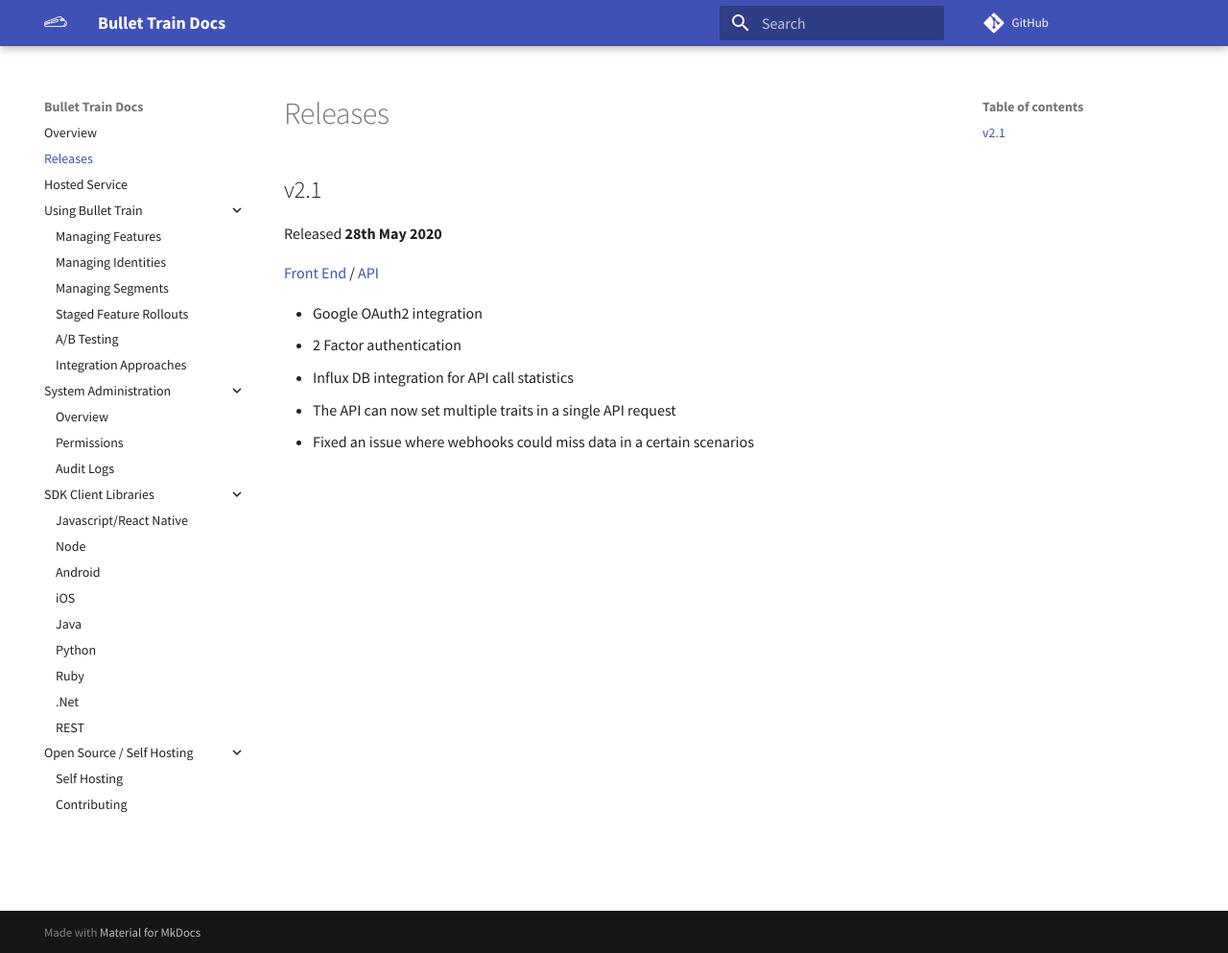
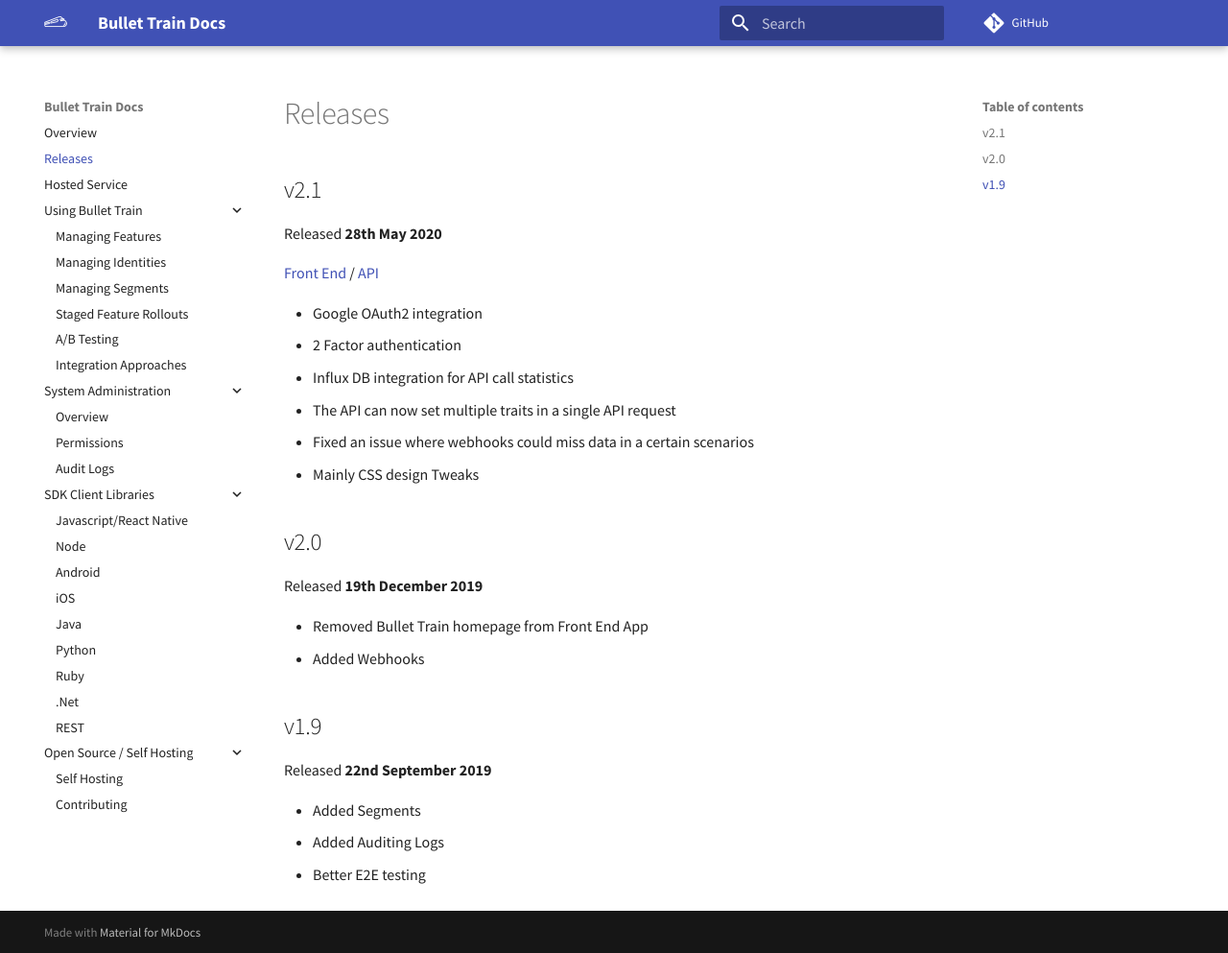
Before and after one commit to Flagsmith/flagsmith-docs, an MkDocs documentation site: the page built from docs/releases.md, in a window 1280 px wide and 993 px high. Shown: the whole window at 96% size. Built offline with MkDocs 1.6.1 and Material for MkDocs 9.7.7, drawn with Linux system fonts in a browser that asks for light colours; comment, search, counter and statistics services are not loaded.

Commit message:
Added more release info

```diff
--- a/docs/releases.md
+++ b/docs/releases.md
@@ -6,11 +6,26 @@ description: Bullet Train Releases
 
 Released **28th May 2020**
 
-[Front End](https://github.com/BulletTrainHQ/bullet-train-frontend/releases/tag/2.1.0) /
-[API](https://github.com/BulletTrainHQ/bullet-train-api/releases/tag/v2.1.0)
+[Front End](https://github.com/BulletTrainHQ/bullet-train-frontend/releases/tag/2.1.0) / [API](https://github.com/BulletTrainHQ/bullet-train-api/releases/tag/v2.1.0)
 
 - Google OAuth2 integration
 - 2 Factor authentication
 - Influx DB integration for API call statistics
 - The API can now set multiple traits in a single API request
 - Fixed an issue where webhooks could miss data in a certain scenarios
+- Mainly CSS design Tweaks
+
+## v2.0
+
+Released **19th December 2019**
+
+- Removed Bullet Train homepage from Front End App
+- Added Webhooks
+
+## v1.9
+
+Released **22nd September 2019**
+
+- Added Segments
+- Added Auditing Logs
+- Better E2E testing
```
